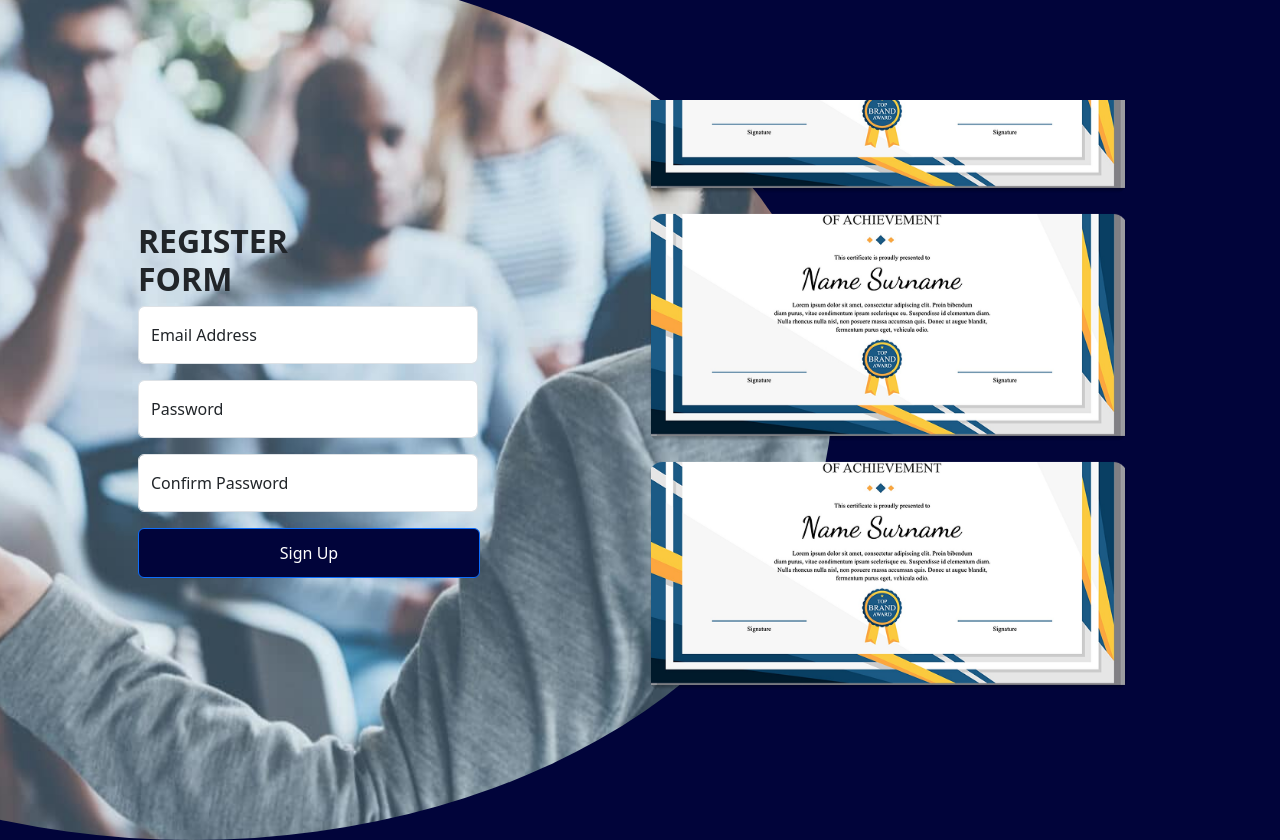
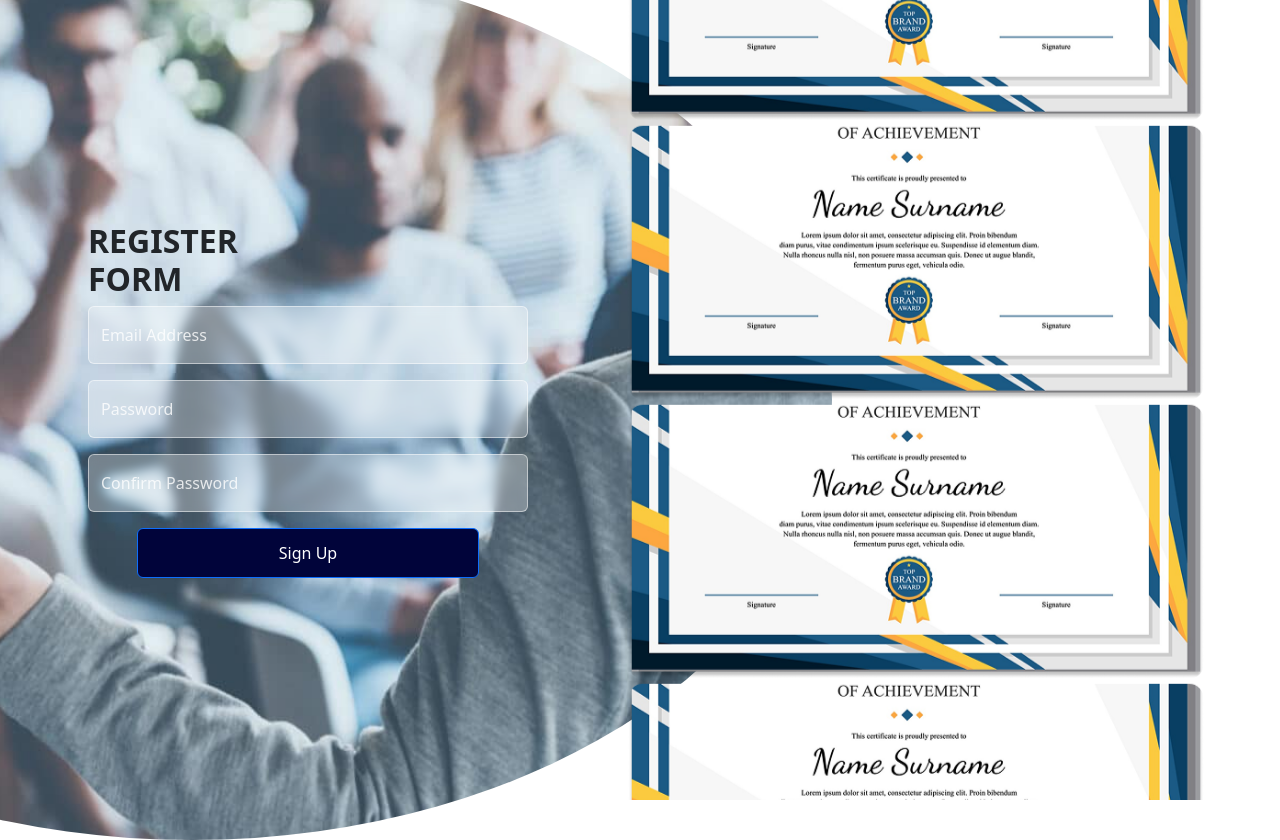
Before and after one commit to mackmack08/DTI-ECert, a PHP site: page /dti/signup.php in a window 1280 px wide. Run offline with PHP 8.4, Linux system fonts and the light colour scheme; some libraries are stand-ins or nearby versions.

Commit message:
Update style.css

```diff
--- a/DTI/style.css
+++ b/DTI/style.css
@@ -1,19 +1,66 @@
-body {
-    background-color: #01043A;
-    background-position: center;
-    background-blend-mode: overlay;
-    height: 100vh;
+html, body {
+    overflow: hidden; /* Prevent scrolling */
+    height: 100vh; /* Full viewport height */
+    width: 100vw; /* Full viewport width */
+    margin: 0;
+    padding: 0;
     display: flex;
     align-items: center;
     justify-content: center;
+}
 
+.login-header h1 {
+    font-size: 3rem; /* Adjust size as needed */
+    text-shadow: 3px 3px 6px rgba(0, 0, 0, 0.8);
+    font-weight: 900; /* Make it bolder */
+    line-height: 1.0; /* Adjust line spacing */
+    text-align: left; /* Center the text */
 }
+
+/* Adjust the paragraph below it */
+.login-header p {
+    font-size: 1.0rem; /* Slightly larger welcome text */
+    font-weight: 700;
+}
+
+/* Make input boxes slightly transparent */
+.form-control {
+    background: rgba(255, 255, 255, 0.3); /* 30% transparency */
+    backdrop-filter: blur(5px); /* Soft blur effect */
+    border: 1px solid rgba(255, 255, 255, 0.5); /* Subtle border */
+    color: white; /* Input text color */
+}
+
+/* Placeholder and label text visibility */
+.form-control::placeholder,
+.form-floating label {
+    color: rgba(255, 255, 255, 0.8); /* Light white for better readability */
+}
+
+/* Ensure input text is always white */
+.form-control {
+    color: white !important;
+}
+
+/* Focus effect */
+.form-control:focus {
+    background: rgba(255, 255, 255, 0.4); /* Slightly less transparent on focus */
+    border-color: black !important; /* Change border to black */
+    outline: none; /* Remove default outline */
+    box-shadow: 0 0 5px rgba(0, 0, 0, 0.8); /* Optional: Adds a soft black glow */
+}
+
+/* Ensure the border remains black after input */
+.form-control:not(:placeholder-shown) {
+    border-color: black !important;
+}
+
 
 .login-container {
     padding: 30px;
     border-radius: 10px;
     width: 100%;
-    max-width: 400px;
+    max-width:500px;
     text-align: left    ;
 }
 
@@ -25,15 +72,15 @@ body {
     cursor: pointer;
 }
 
-.background_image {
-    z-index: -2;
-    position: absolute;
-    width: 100%;
-    height: 105%;
-    border-radius: 0 60% 60% 0;
-    margin-left: -50%;
-    opacity: 0.5;
-    filter: hue-rotate(110deg);
+/* Hover effect for the "Forgot password?" link */
+.d-flex.justify-content-end a {
+    transition: transform 0.3s ease-in-out, color 0.3s ease-in-out;
+}
+
+/* When hovered, the text will move slightly and change color */
+.d-flex.justify-content-end a:hover {
+    transform: translateY(-2px); /* Moves text slightly up */
+    text-shadow: 2px 2px 5px rgba(255, 204, 0, 0.8); /* Adds a glowing effect */
 }
 
 
@@ -41,8 +88,28 @@ body {
 /* Slider Container */
 .slider-container {
     width: 150%;
-    max-width: 600px;
+    max-width: 700px;
     height: 600px;
+    overflow: hidden;
+    position: relative;
+
+}
+
+
+/* Slider Container */
+.slider-container {
+    width: 150%;
+    max-width: 700px;
+    height: 600px;
+    overflow: hidden;
+    position: relative;
+}
+
+/* Slider Container */
+.slider-container {
+    width: 150%;
+    max-width: 700px;
+    height: 1000px;
     overflow: hidden;
     position: relative;
 }
@@ -51,26 +118,61 @@ body {
 .image-slider {
     display: flex;
     flex-direction: column;
-    animation: verticalScroll 150s linear infinite;
-    gap: 20px;
+    gap: 5px;
+    animation: verticalScrollDown 50s linear infinite; /* Increased duration for slower scrolling */
 }
 
+/* Duplicate images to create seamless scrolling */
 .image-slider img {
-    width: 80%;
+    width: 90%;
     height: auto;
     border-radius: 15px;
-
 }
 
-/* Infinite Scrolling Animation */
-@keyframes verticalScroll {
-    0% { transform: translateY(0%); }
-    100% { transform: translateY(-100%); }
+/* Infinite Scrolling Animation - Moving Down (Slower) */
+@keyframes verticalScrollDown {
+    0% { transform: translateY(-50%); }  /* Start in the middle */
+    100% { transform: translateY(0%); }  /* Move down infinitely */
 }
+
 
 .image-slider::after {
     content: "";
     display: block;
-    height: 10%;
+    height: 100%;
     background: url('img/cert.png') no-repeat center center / cover;
 }
+
+.custom-login-btn {
+    background-color: #01043A;
+    color: white;
+    font-size: 16px; /* Normal button size */
+    padding: 8px 16px; /* Standard padding */
+    width: 50%; /* Adjust width to content */
+    border: none;
+    border-radius: 5px;
+    transition: background-color 0.3s ease-in-out;
+}
+
+.custom-login-btn:hover {
+    background-color: #4048F1; /* Gold on hover */
+    color: white;
+}
+
+.small-text {
+    font-size: 12px; /* Smaller font size */
+    color: white; /* White text */
+    text-shadow: 1px 1px 3px rgba(0, 0, 0, 0.6); /* Shadow effect */
+}
+
+.signup-link {
+    font-weight: bold; /* Makes "Sign up" stand out */
+    text-decoration: none; /* Removes underline */
+    transition: color 0.3s ease-in-out;
+    transform: translateY(-2px); /* Moves text slightly up */
+}
+
+.signup-link:hover {
+    color: #4048F1;
+    transform: translateY(-2px); /* Moves text slightly up */
+}
```
